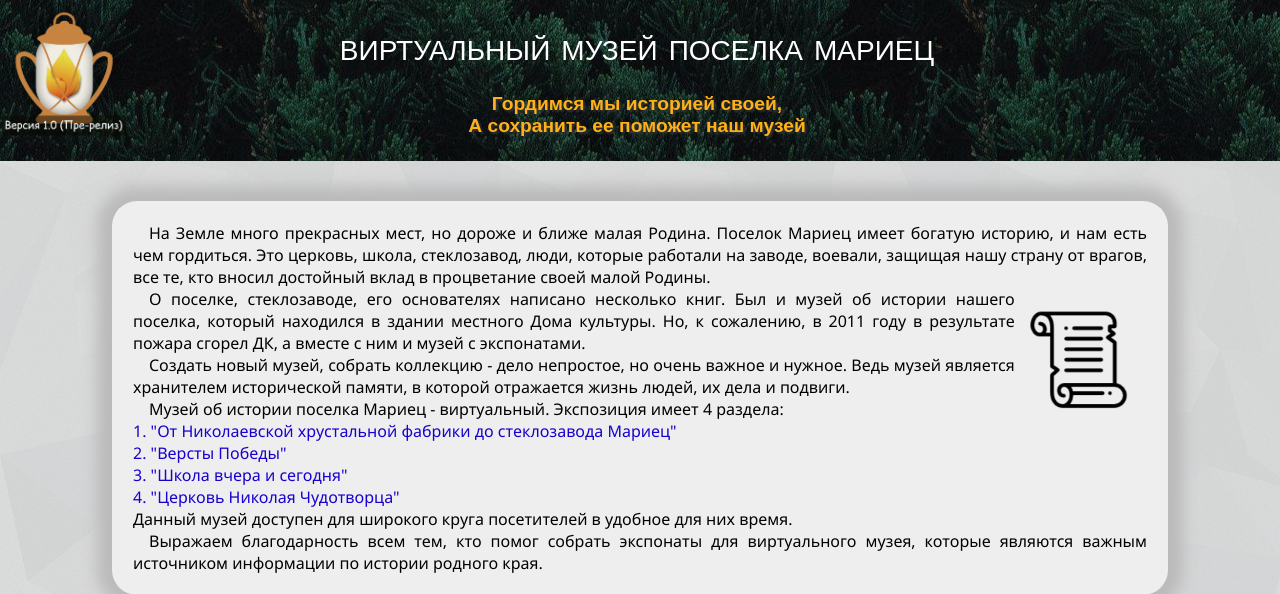
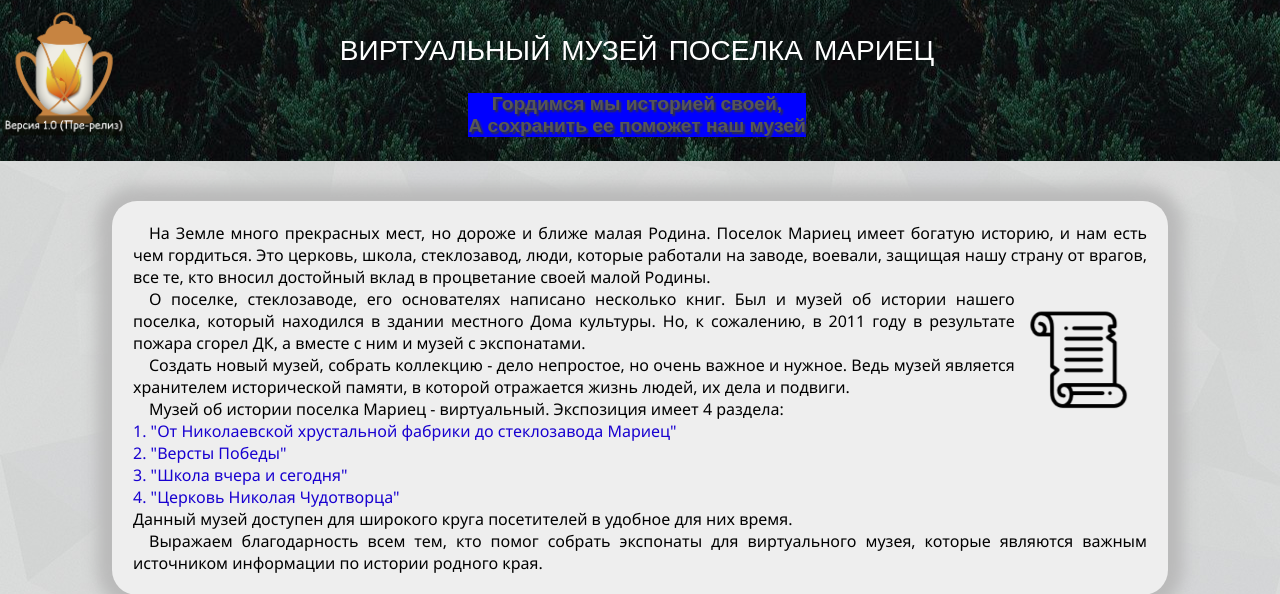
Before and after one commit to thenail314/mariecmuseum, a PHP site: page / in a window 1280 px wide. Shown: the part 45-639 px from the top of the page. Run offline with PHP 8.4, Linux system fonts and the light colour scheme; some web fonts are replaced.

Commit message:
Update index.php

```diff
--- a/index.php
+++ b/index.php
@@ -129,7 +129,7 @@
 		<img src="img/logoBeta.png" class="logo">
 	<div class="top">
 		<p class="zagolovok">виртуальный музей поселка мариец</p>
-		<p class="slogan">Гордимся мы историей своей,<br>А сохранить ее поможет наш музей</p>
+		<p class="slogan" style="color: #565656; background-color: blue;">Гордимся мы историей своей,<br>А сохранить ее поможет наш музей</p>
 	</div>
 	</div>
 
```
